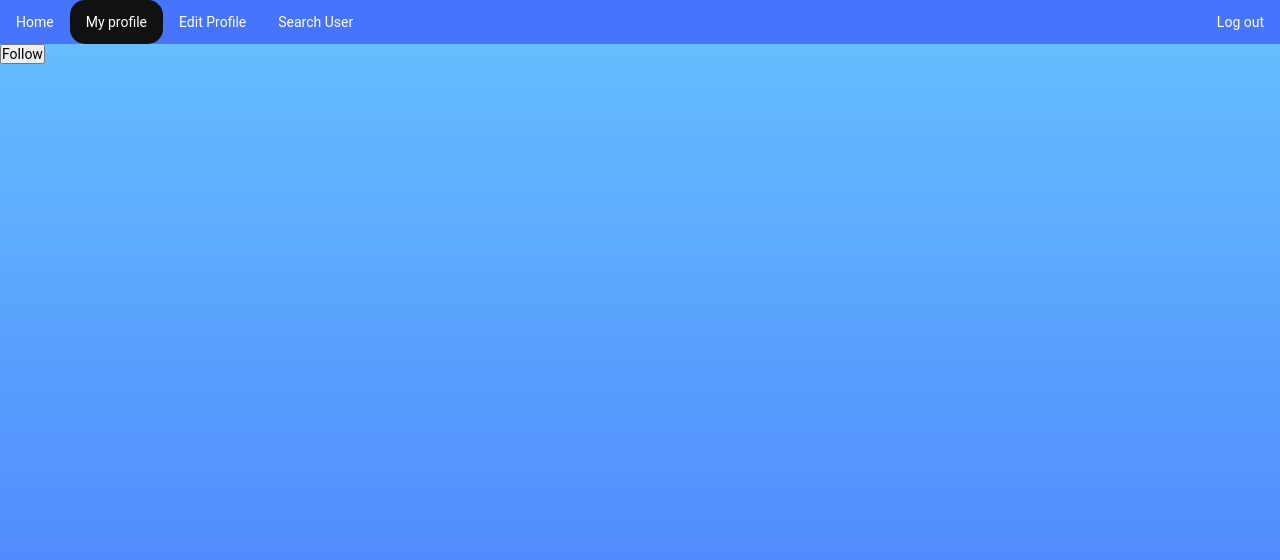
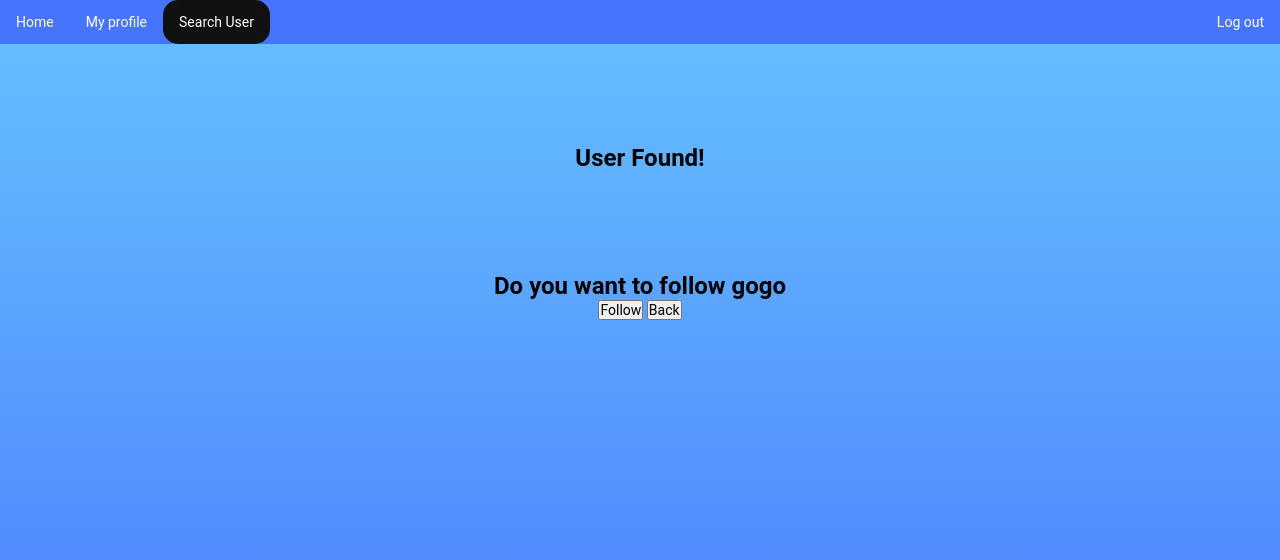
Before and after one commit to boriskostadinov/CHATAPP, a Flask app: page /1/follow in a window 1280 px wide. Shown: the top 560 px of the page. Run offline with Flask 2, Linux system fonts and the light colour scheme; the visitor is signed in with stand-in values (Sample User, id 1); data comes from the database, SQL or seed files in the repository; both versions use the stored data as it was after the commit.

Commit message:
buttons
added some buttons

```diff
--- a/Webchat/main.py
+++ b/Webchat/main.py
@@ -2,11 +2,14 @@ from functools import wraps
 
 from flask import Flask
 from flask import render_template, request, redirect, url_for, jsonify, session, make_response
+from werkzeug.utils import secure_filename
 from user import User
 import json
+import os
 
 app = Flask(__name__)
 app.config["SECRET_KEY"] = "SxOW8IKSGVShQD6BXtQzMA"
+upload_folder = "\\D:\\CHATAPP\\Webchat\\img"
 
 def require_login(func):
     @wraps(func)
@@ -67,6 +70,7 @@ def search_user():
         email = request.form['email']
         if User.find(email) == False:
             username = "This user doesn't exists"
+            return redirect('/search')
         else:
             user2 = User.find(email)
             username = user2.name
@@ -98,13 +102,24 @@ def register():
         if request.method == 'GET':
             return render_template('register.html')
         elif request.method == 'POST':
+            # if 'file' not in request.files:
+            #     return redirect(request.url)
+            # file = request.files['file']
+            # if file.filename == '':
+            #     filename = secure_filename("/default.png")
+            #     filepath = os.path.join("img", filename)
+            # if file and User.allowed_file(file.filename):
+            #     filename = secure_filename(file.filename)
+            #     file.save(os.path.join(upload_folder, filename))
+            #     filepath = os.path.join("img/uploads", filename)
             info = (
                 None,
                 request.form['email'],
                 User.hashPassword(request.form['password']),
                 request.form['name'],
                 request.form['address'],
-                request.form['mobile']
+                request.form['mobile'] #,
+                # filepath
             )
             User(*info).create()
             return redirect('/')
--- a/Webchat/static/css/style.css
+++ b/Webchat/static/css/style.css
@@ -53,3 +53,13 @@ h1 {
 .logout {
     float: right;
 }
+
+.form-control {
+    text-align: center;
+    max-width: 300px !important;
+
+}
+
+.form {
+    text-align: center;
+}
--- a/Webchat/templates/follow.html
+++ b/Webchat/templates/follow.html
@@ -5,28 +5,41 @@
     <meta name="viewport" content="width=device-width, initial-scale=1.0">
     <meta http-equiv="X-UA-Compatible" content="ie=edge">
     <link rel="stylesheet" href="{{ url_for('static', filename='css/style.css') }}">
+    <link rel="stylesheet" href="{{ url_for('static', filename='css/style2.css') }}">
     <title>Profile</title>
 </head>
 <body>
     <!-- navbar -->
     <ul class="navbar_ul">
         <li class="navbar_li"><a href="/">Home</a></li>
-        <li class="navbar_li"><a class="active" href="/profile">My profile</a></li>
-        <li class="navbar_li"><a href="/{{ user_id }}/edit">Edit Profile</a></li>
-        <li class="navbar_li"><a href="/search">Search User</a></li>
+        <li class="navbar_li"><a href="/profile">My profile</a></li>
+        <li class="navbar_li"><a class="active" href="/search">Search User</a></li>
         <li class="navbar_li logout"><a href="/logout">Log out</a></li>
     </ul>
     <!-- end -->
 
     {% if user.check_follow(user2.id) %}
+    <div class="form">
+        <h1>You are following {{ user2.name }}</h2>
+        <button>Unfollow</button>
+        <form action="/search">
+            <input type="submit" value="Back" />
+        </form>
+    </div>
 
-    <h2>You are following {{ user2.name }}</h2>
     {% endif %}
 
     {% if user.check_follow(user2.id) == False %}
-    <form action="/{{ user2.id }}/follow" method="POST">
-        <button type="submit">Follow</button>
-    </form>
+    <div class="form">
+        <form action="/{{ user2.id }}/follow" method="POST">
+            <h1>User Found!</h1>
+            <h1>Do you want to follow {{ user2.name }}</h1>
+            <button type="submit">Follow</button>
+            <form action="/search">
+                <input type="submit" value="Back" />
+            </form>
+        </form>
+    </div>
     {% endif %}
 
 </body>
--- a/Webchat/templates/index.html
+++ b/Webchat/templates/index.html
@@ -24,6 +24,7 @@
     <!-- end -->
     {% if token %}
     <h1>Welcome, {{ username }}</h1>
+    <h1>This is Homepage</h1>
     {% endif %}
     {% if not token %}
     <h1>Welcome!</h1>
--- a/Webchat/templates/login.html
+++ b/Webchat/templates/login.html
@@ -43,11 +43,11 @@
         <form class="form" action="/login" method="POST">
 
             <div class="form__group">
-                <input id="email" type="email" placeholder="Email" class="form__input" />
+                <input id="email" type="email" placeholder="Email" class="form__input" required/>
             </div>
 
             <div class="form__group">
-                <input id="password" type="password" placeholder="Password" class="form__input" />
+                <input id="password" type="password" placeholder="Password" class="form__input" required/>
             </div>
 
             <button class="btn" type="button" onclick="login()">Login</button>
--- a/Webchat/templates/profile.html
+++ b/Webchat/templates/profile.html
@@ -5,6 +5,9 @@
     <meta name="viewport" content="width=device-width, initial-scale=1.0">
     <meta http-equiv="X-UA-Compatible" content="ie=edge">
     <link rel="stylesheet" href="{{ url_for('static', filename='css/style.css') }}">
+    <link rel="stylesheet" href="https://maxcdn.bootstrapcdn.com/bootstrap/3.4.1/css/bootstrap.min.css%22%3E">
+    <script src="https://ajax.googleapis.com/ajax/libs/jquery/3.4.1/jquery.min.js%22%3E"></script>
+    <script src="https://maxcdn.bootstrapcdn.com/bootstrap/3.4.1/js/bootstrap.min.js%22%3E"></script>
     <title>Profile</title>
 </head>
 <body>
@@ -12,9 +15,9 @@
     <ul class="navbar_ul">
         <li class="navbar_li"><a href="/">Home</a></li>
         <li class="navbar_li"><a class="active" href="/profile">My profile</a></li>
-        <li class="navbar_li"><a href="/{{ user_id }}/edit">Edit Profile</a></li>
         <li class="navbar_li"><a href="/search">Search User</a></li>
         <li class="navbar_li logout"><a href="/logout">Log out</a></li>
+        <li class="navbar_li logout"><a href="/{{ user_id }}/edit">Edit Profile</a></li>
     </ul>
     <!-- end -->
     <h1>Welcome to your profile, {{ username }}</h1>
--- a/Webchat/user.py
+++ b/Webchat/user.py
@@ -9,14 +9,18 @@ from itsdangerous import (
 
 SECRET_KEY = "SxOW8IKSGVShQD6BXtQzMA"
 
+
 class User:
-    def __init__(self, id, email, password, name, address, mobile):
+    def __init__(self, id, email, password, name, address, mobile
+    # , picture
+    ):
         self.id = id
         self.email = email
         self.password = password
         self.name = name
         self.address = address
         self.mobile = mobile
+        # self.picture = picture
 
     def create(self):
     	with DB() as db:
@@ -26,6 +30,11 @@ class User:
             	INSERT INTO users (email, password, name, address, mobile)
             	VALUES (?, ?, ?, ?, ?)''', values)
         	return self
+
+    # @staticmethod
+    # def allowed_file(filename):
+    #     ALLOWED_EXTENSIONS = {'png', 'jpg', 'jpeg'}
+    #     return '.' in filename and filename.rsplit('.', 1)[1].lower() in ALLOWED_EXTENSIONS
 
     @staticmethod
     def find(email):
@@ -119,6 +128,7 @@ class User:
                 self.name,
                 self.address,
                 self.mobile,
+                # self.picture,
                 self.id
             )
             db.execute(
```
Also changed, not shown: Webchat/templates/edit_profile.html (+10 -7 lines), Webchat/templates/register.html (+5 -5 lines), Webchat/templates/search.html (+8 -6 lines), Webchat/database.py (line endings or trailing spaces), Webchat/img/defaut.png (added), Webchat/webchat.db.
